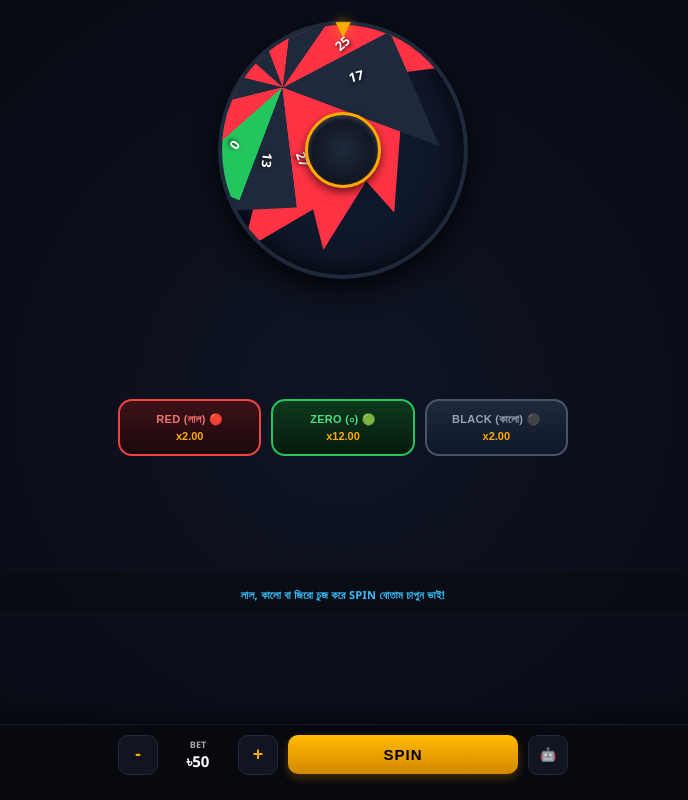
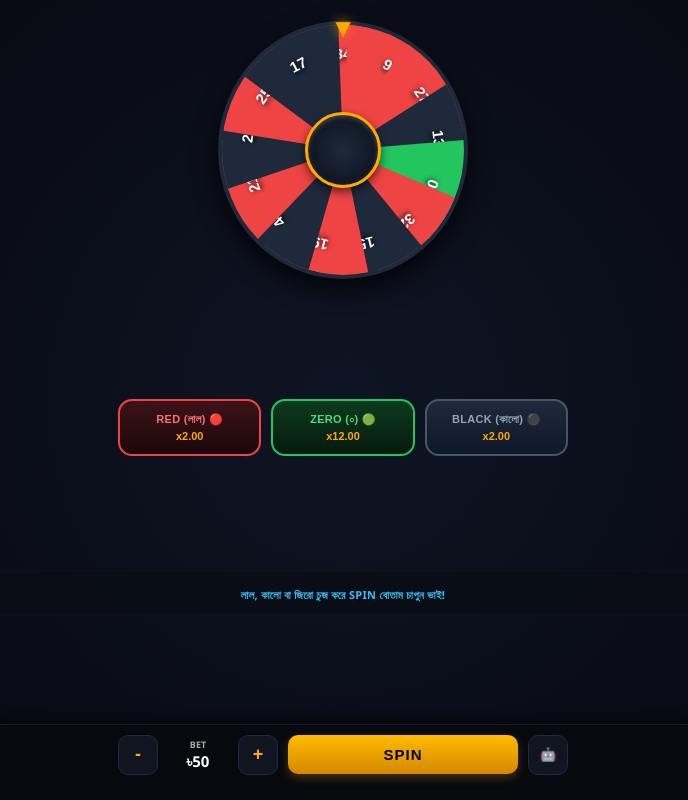
Before and after one commit to dalowerhossain229-lang/MINI-ROULETTE, a website: page index.html in a window 1280 px wide. Shown: the whole page, without its empty margins (297-985 px from the left). Drawn offline with nearby package versions, Linux system fonts and the light colour scheme; no server answers.

Commit message:
Update index.html

```diff
--- a/index.html
+++ b/index.html
@@ -132,7 +132,7 @@
             { num: 17, color: "BLACK" }
         ];
 
-        // 🛠️ [মেগা পিউর সিএসএস চাকা রেন্ডারিং ইঞ্জিন]: পেজ লোড হতেই ডাইনামিক ১২টি লাল-কালো স্লট তৈরি করার চাবি
+                // 🛠️ [মেগা পিউর সিএসএস চাকা রেন্ডারিং ইঞ্জিন - ১০০% চওড়া স্লট ও জিরো-ওভারল্যাপ কিংস বর্ম]
         function generatePureCSSRouletteWheelPlate() {
             const wheelPlateNode = document.getElementById("roulette-wheel-plate-node");
             if (!wheelPlateNode) return;
@@ -141,26 +141,50 @@
             let totalSlotsCount = rouletteWheelNumbersList.length;
             let singleSliceAngleDegree = 360 / totalSlotsCount;
 
+            // 🎯 মোবাইল স্ক্রিনে স্লাইসের ডানাবর্তী চওড়া রেশিও কাটায় কাটায় মেলাতে ক্যানভাস ট্যানজেন্ট ক্যালকুলেশন
+            let sliceWidthPercentage = Math.tan((singleSliceAngleDegree * Math.PI) / 360) * 100;
+
             rouletteWheelNumbersList.forEach((slot, index) => {
                 const sliceDiv = document.createElement("div");
                 sliceDiv.className = "wheel-number-slice";
 
-                // ওরিজিনাল কালার সিঙ্ক বর্ম
-                let slotHexBgColor = "#ff3344"; // RED
-                if (slot.color === "BLACK") slotHexBgColor = "#1e293b";
-                if (slot.color === "ZERO") slotHexBgColor = "#22c55e";
+                // ওরিজিনাল কালার সিঙ্ক বর্ম ভাই ভাই
+                let slotHexBgColor = "#ef4444"; // RED (প্রিমিয়াম নিয়ন ক্যাসিনো রেড)
+                if (slot.color === "BLACK") slotHexBgColor = "#1e293b"; // BLACK (ডার্ক মেটাল স্লেট)
+                if (slot.color === "ZERO") slotHexBgColor = "#22c55e"; // ZERO (লাকি গ্রিন)
 
-                // CSS ক্লিপ-পাথ দিয়ে নিখুঁত কনিকাল স্লাইস বাউন্সার লক ওস্তাদ ভাই ভাই
+                // 🔒 [মেগা পলিগন ক্লিপ বর্ম]: চাকার স্লটগুলো চিকন পাখা না হয়ে একদম চওড়া পিৎজা স্লাইসের মতো গোল ছড়াবে ওস্তাদ!
                 let currentAngleOffset = index * singleSliceAngleDegree;
-                sliceDiv.style.transform = `translate(-50%, -50%) rotate(${currentAngleOffset}deg)`;
+                sliceDiv.style.position = "absolute";
+                sliceDiv.style.top = "0";
+                sliceDiv.style.left = "50%";
+                sliceDiv.style.width = (sliceWidthPercentage * 2) + "%";
+                sliceDiv.style.height = "50%";
+                sliceDiv.style.transformOrigin = "50% 100%";
+                sliceDiv.style.transform = `translateX(-50%) rotate(${currentAngleOffset}deg)`;
                 sliceDiv.style.background = slotHexBgColor;
-                sliceDiv.style.clipPath = `polygon(0% 0%, 100% 0%, ${100 - (100 / totalSlotsCount)}% 100%, 0% 0%)`;
+                sliceDiv.style.clipPath = `polygon(50% 100%, 0% 0%, 100% 0%)`;
 
-                // সংখ্যার টেক্সট পুশ চ্যাম
-                sliceDiv.innerHTML = `<span style="transform: rotate(${singleSliceAngleDegree / 2}deg); transform-origin: center; margin-left: 20px;">${slot.num}</span>`;
+                // 📊 সংখ্যার টেক্সট ওরিয়েন্টেশন সোজা এবং ভিজিবল রাখার কিংস এলাইনমেন্ট লক
+                sliceDiv.innerHTML = `
+                    <div style="
+                        position: absolute;
+                        top: 20px;
+                        left: 50%;
+                        transform: translateX(-50%);
+                        font-size: 15px;
+                        font-weight: 900;
+                        color: #ffffff;
+                        text-shadow: 0 2px 5px rgba(0,0,0,0.9);
+                        font-family: Arial, sans-serif;
+                    ">
+                        ${slot.num}
+                    </div>
+                `;
                 wheelPlateNode.appendChild(sliceDiv);
             });
         }
+
 
         function adjustBet(action) {
             if (isSpinning) return;
```
